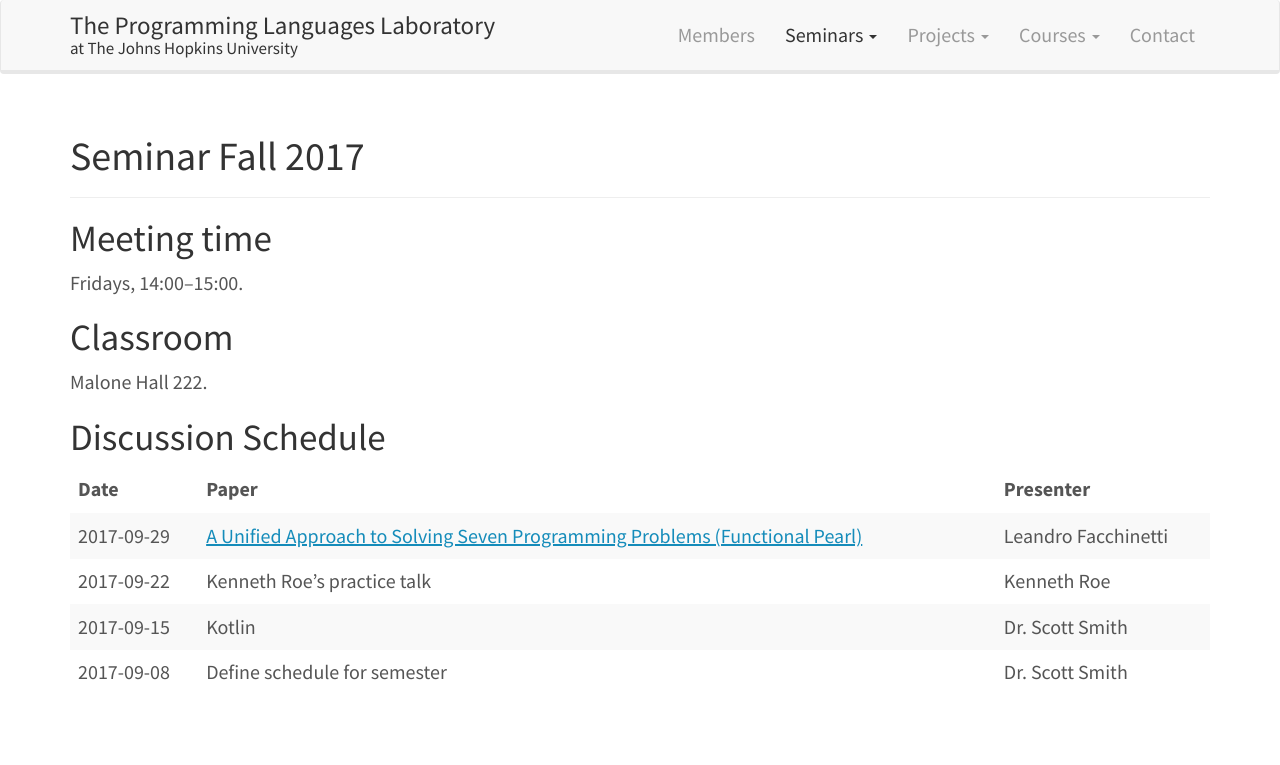
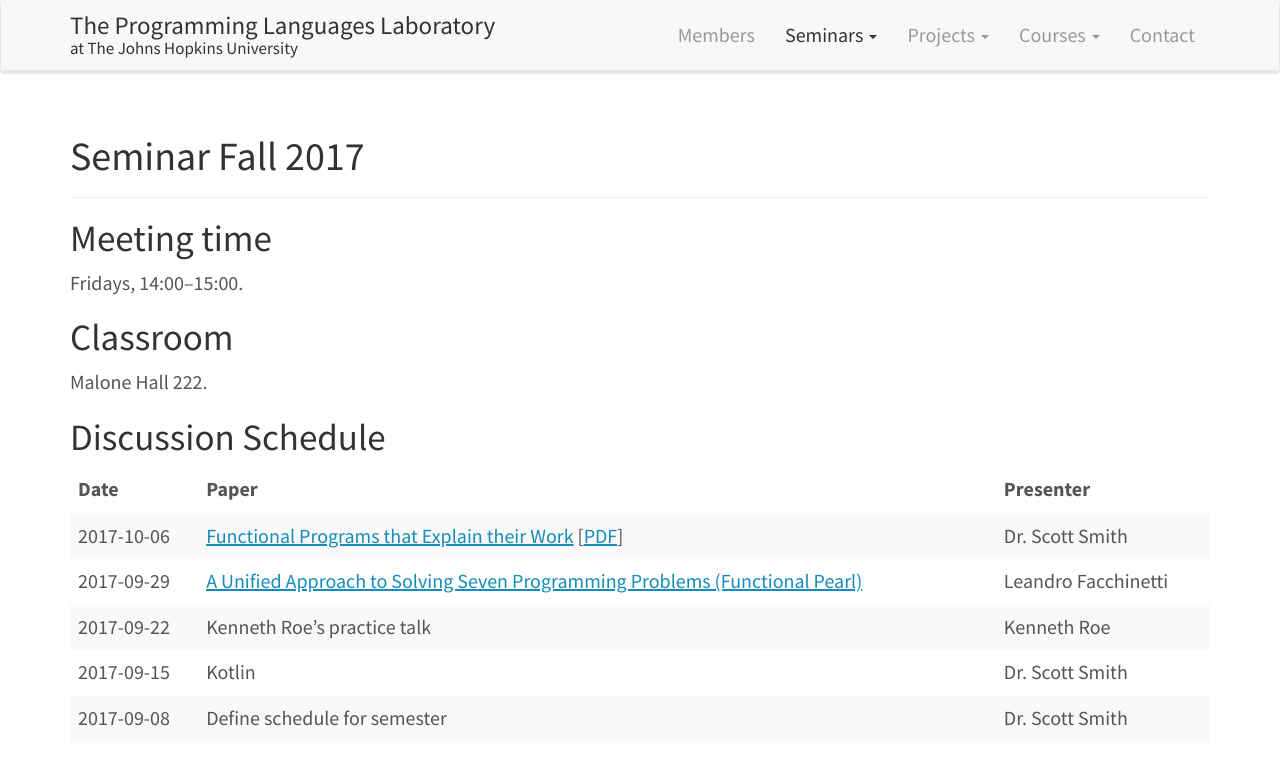
Before and after one commit to JHU-PL-Lab/www-pl-lab, a Jekyll site: the page built from seminars/fall-2017.md, in a window 1280 px wide. Shown: the top 765 px of the page. Built offline with Jekyll 4.4.1, drawn with Linux system fonts in a browser that asks for light colours.

Commit message:
Add 2017-10-06 seminar

```diff
--- a/seminars/fall-2017.md
+++ b/seminars/fall-2017.md
@@ -18,6 +18,7 @@ Discussion Schedule
 
 |       Date | Paper                                                                                                                                                                                                                                     | Presenter                                               |
 |------------+-------------------------------------------------------------------------------------------------------------------------------------------------------------------------------------------------------------------------------------------+---------------------------------------------------------|
+| 2017-10-06 | [Functional Programs that Explain their Work](https://dl.acm.org/citation.cfm?id=2364579)  [[PDF](https://www.cs.bham.ac.uk/~pbl/papers/functionalexplain.pdf)]                                                                           | Dr. Scott Smith                                         |
 | 2017-09-29 | [A Unified Approach to Solving Seven Programming Problems (Functional Pearl)](https://dl.acm.org/citation.cfm?id=3110252)                                                                                                                 | Leandro Facchinetti                                     |
 | 2017-09-22 | Kenneth Roe’s practice talk                                                                                                                                                                                                               | Kenneth Roe                                             |
 | 2017-09-15 | Kotlin                                                                                                                                                                                                                                    | Dr. Scott Smith                                         |
```
